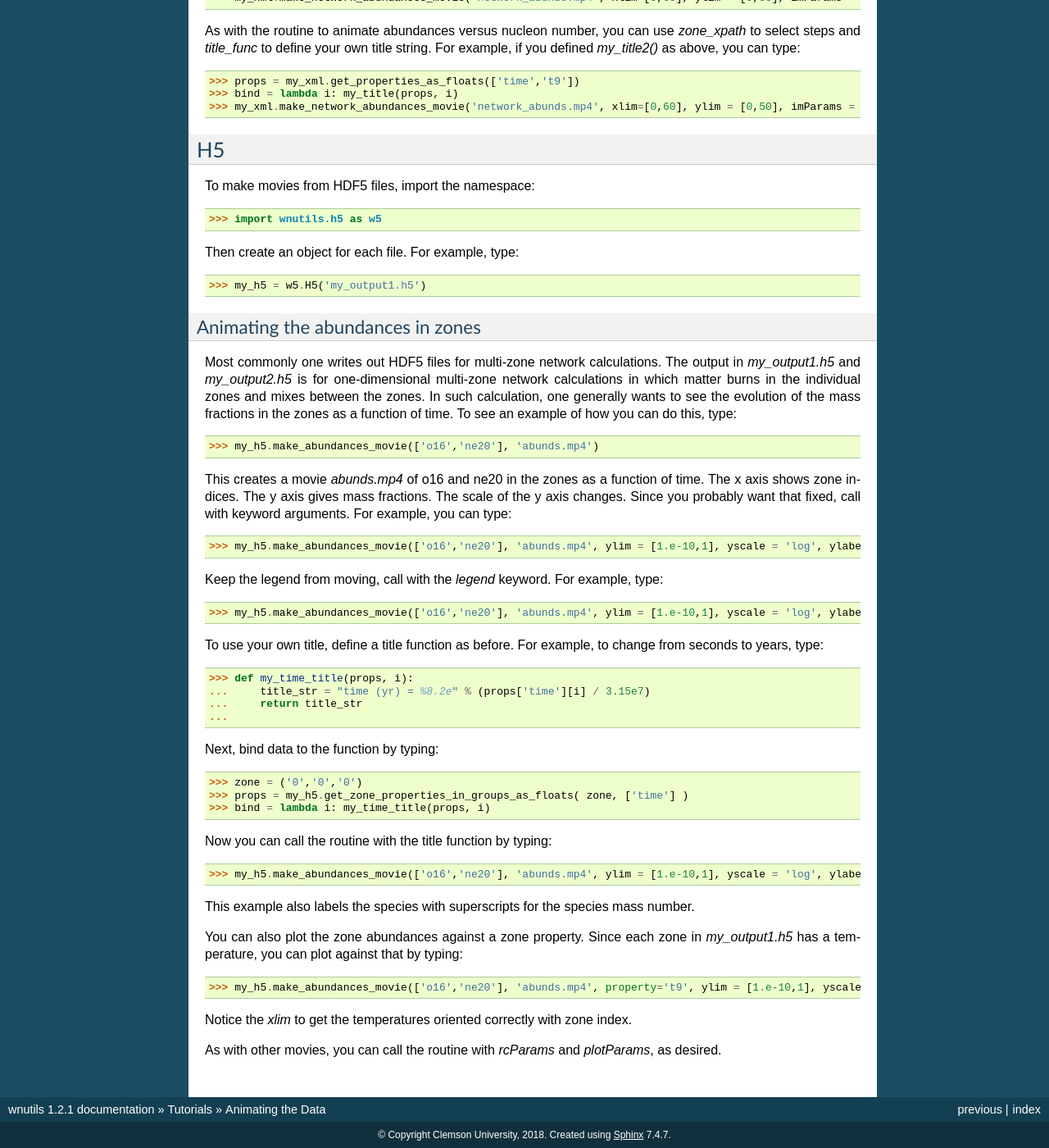
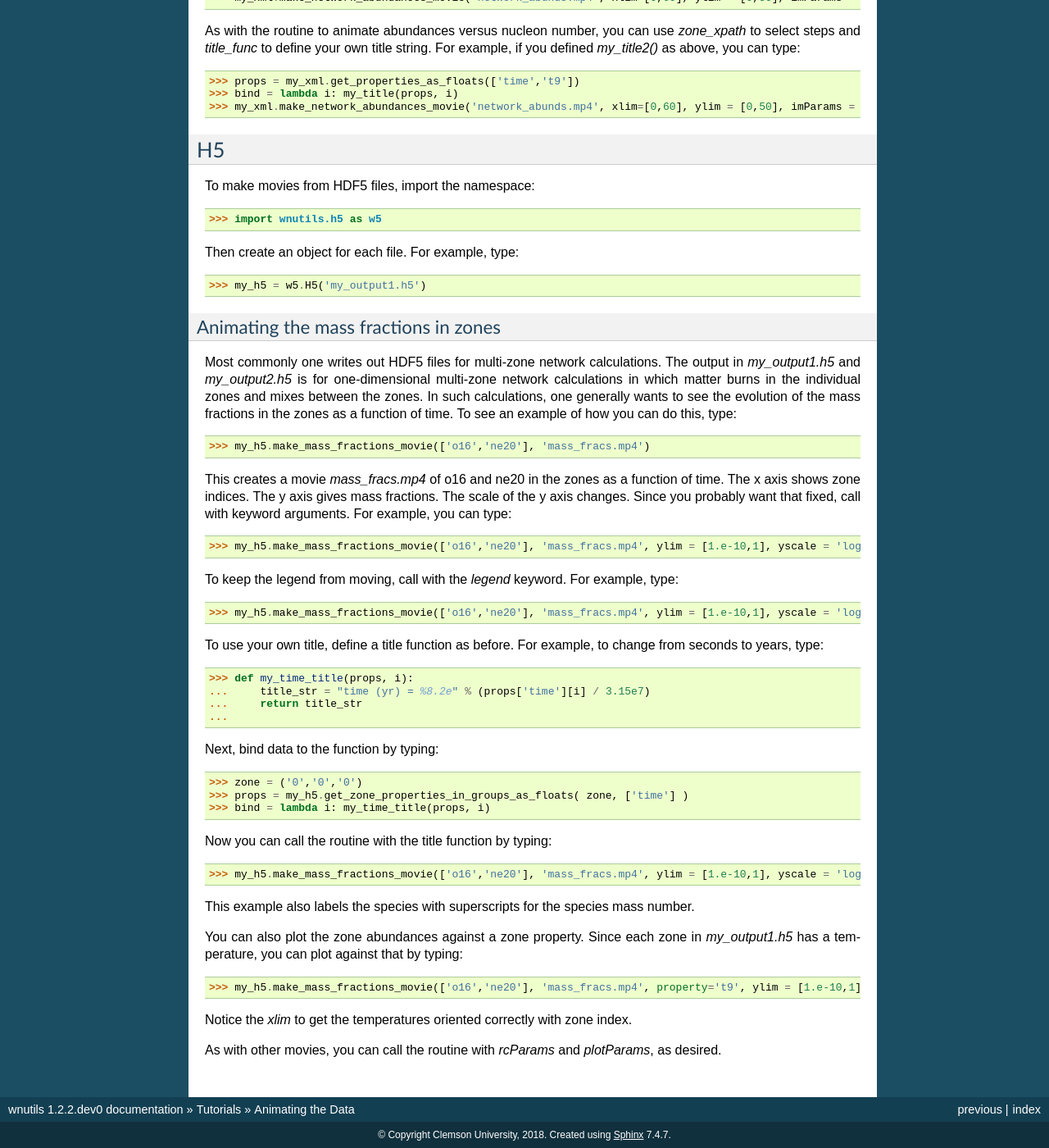
Before and after one commit to mbradle/wnutils, a Sphinx documentation site: the page built from doc/source/animate_tutorial.rst, in a window 1280 px wide and 1400 px high, scrolled down 3081 px. Shown: the whole window at 82% size. Built offline with Sphinx 7.4.7, drawn with Linux system fonts in a browser that asks for light colours; some of the changed text lies outside the part shown.

Commit message:
Fix xml routine.  Change animation routine name.  Fix typos.

```diff
--- a/doc/source/animate_tutorial.rst
+++ b/doc/source/animate_tutorial.rst
@@ -201,31 +201,31 @@ Then create an object for each file.  For example, type::
 
     >>> my_h5 = w5.H5('my_output1.h5')
 
-Animating the abundances in zones
-.................................
+Animating the mass fractions in zones
+.....................................
 
 Most commonly one writes out HDF5 files for multi-zone network calculations.
 The output in `my_output1.h5` and `my_output2.h5` is for one-dimensional
 multi-zone network calculations in which matter burns in the individual
-zones and mixes between the zones.  In such calculation, one generally
+zones and mixes between the zones.  In such calculations, one generally
 wants to see the evolution of the mass fractions
 in the zones as a function of time.  To see an example of how you can do this,
 type::
 
-    >>> my_h5.make_abundances_movie(['o16','ne20'], 'abunds.mp4')
+    >>> my_h5.make_mass_fractions_movie(['o16','ne20'], 'mass_fracs.mp4')
 
-This creates a movie `abunds.mp4` of o16 and ne20 in the zones as a
+This creates a movie `mass_fracs.mp4` of o16 and ne20 in the zones as a
 function of time.  The
 x axis shows zone indices.  The y axis gives mass fractions.  The scale
 of the y axis changes.  Since you probably want that fixed, call with
 keyword arguments.  For example, you can type::
 
-    >>> my_h5.make_abundances_movie(['o16','ne20'], 'abunds.mp4', ylim = [1.e-10,1], yscale = 'log', ylabel = 'Mass Fraction')
+    >>> my_h5.make_mass_fractions_movie(['o16','ne20'], 'mass_fracs.mp4', ylim = [1.e-10,1], yscale = 'log', ylabel = 'Mass Fraction')
 
-Keep the legend from moving, call with the `legend` keyword.  For example,
+To keep the legend from moving, call with the `legend` keyword.  For example,
 type::
 
-    >>> my_h5.make_abundances_movie(['o16','ne20'], 'abunds.mp4', ylim = [1.e-10,1], yscale = 'log', ylabel = 'Mass Fraction', legend={'loc': 'lower right'})
+    >>> my_h5.make_mass_fractions_movie(['o16','ne20'], 'mass_fracs.mp4', ylim = [1.e-10,1], yscale = 'log', ylabel = 'Mass Fraction', legend={'loc': 'lower right'})
 
 To use your own title, define a title function as before.  For example,
 to change from seconds to years, type::
@@ -243,7 +243,7 @@ Next, bind data to the function by typing::
 
 Now you can call the routine with the title function by typing::
 
-    >>> my_h5.make_abundances_movie(['o16','ne20'], 'abunds.mp4', ylim = [1.e-10,1], yscale = 'log', ylabel = 'Mass Fraction', legend={'loc': 'lower right'}, title_func=bind, use_latex_names=True)
+    >>> my_h5.make_mass_fractions_movie(['o16','ne20'], 'mass_fracs.mp4', ylim = [1.e-10,1], yscale = 'log', ylabel = 'Mass Fraction', legend={'loc': 'lower right'}, title_func=bind, use_latex_names=True)
 
 This example also labels the species with superscripts for the species
 mass number.
@@ -251,7 +251,7 @@ mass number.
 You can also plot the zone abundances against a zone property.  Since each
 zone in `my_output1.h5` has a temperature, you can plot against that by typing::
 
-    >>> my_h5.make_abundances_movie(['o16','ne20'], 'abunds.mp4', property='t9', ylim = [1.e-10,1], yscale = 'log', ylabel = 'Mass Fraction', legend={'loc': 'lower right'}, title_func=bind, use_latex_names=True, xlim=[0.3,0], xlabel='$T_9$')
+    >>> my_h5.make_mass_fractions_movie(['o16','ne20'], 'mass_fracs.mp4', property='t9', ylim = [1.e-10,1], yscale = 'log', ylabel = 'Mass Fraction', legend={'loc': 'lower right'}, title_func=bind, use_latex_names=True, xlim=[0.3,0], xlabel='$T_9$')
 
 Notice the `xlim` to get the temperatures oriented correctly with zone index.
 
--- a/doc/source/plot_tutorial.rst
+++ b/doc/source/plot_tutorial.rst
@@ -78,7 +78,7 @@ The plotting routines also accept keywords giving :obj:`matplotlib.pyplot`
 methods and their arguments.  In such a case, the keyword is the method,
 and the value is the argument to the method.  For example,
 calling a `wnutils` plotting routine with the
-keyword `xlabel = 'time (s)` is equivalent to typing::
+keyword `xlabel = 'time (s)'` is equivalent to typing::
 
     >>> import matplotlib.pyplot as plt
     >>> plt.xlabel('time (s)')
@@ -319,7 +319,7 @@ Or, in Python 3.5 or greater, you can type::
 Plot a property in the zones of a given group.
 ..............................................
 
-To plot a property in all the zones of a given group, say Step number 125,
+To plot a property in all the zones of a given group, say, Step number 125,
 you can, for example, type::
 
     >>> my_h5.plot_group_property_in_zones('Step 00125', 't9')
--- a/doc/source/read_tutorial.rst
+++ b/doc/source/read_tutorial.rst
@@ -52,7 +52,7 @@ You can retrieve the nuclide data in the webnucleo XML file by typing::
     >>> nuclides = my_xml.get_nuclide_data()
 
 This returns a dictionary of data with the key being the nuclide name.
-You may print out all the data for a specific nuclide, say o16, by typing::
+You may print out all the data for a specific nuclide, say, o16, by typing::
 
     >>> print(nuclides['o16'])
 
@@ -135,7 +135,7 @@ be retrieved by a :obj:`str`.  If the property has tags, the identifier
 for the property is a :obj:`tuple` of up to three strings, namely,
 the `name`, `tag1`, and `tag2`.
 
-To retrieve all the properties of a given zone, say the 10th zone,
+To retrieve all the properties of a given zone, say, the 10th zone,
 type::
 
     >>> props = my_xml.get_all_properties_for_zone('[position() = 10]')
--- a/wnutils/__about__.py
+++ b/wnutils/__about__.py
@@ -7,6 +7,6 @@ __all__ = [
 
 __title__ = 'wnutils'
 __summary__ = 'Python project to read and plot webnucleo files'
-__version__ = '1.2.1'
+__version__ = '1.2.2.dev0'
 __author__ = 'Clemson University'
 __copyright__ = 'Clemson University, 2018'
```
Also changed, not shown: doc/source/changelog.rst (+10 -0 lines), 2 other files.
